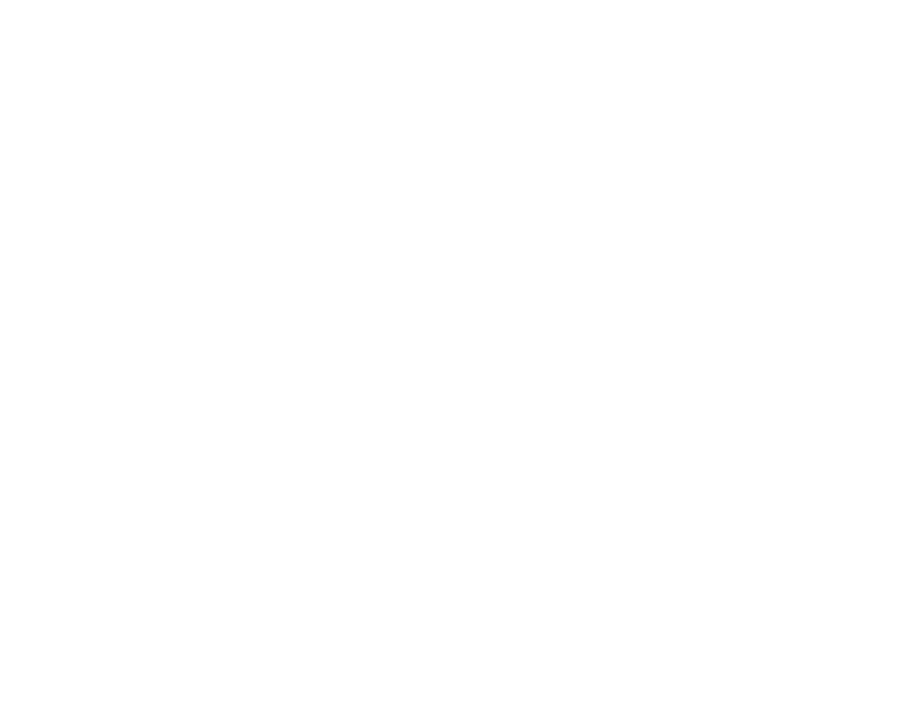
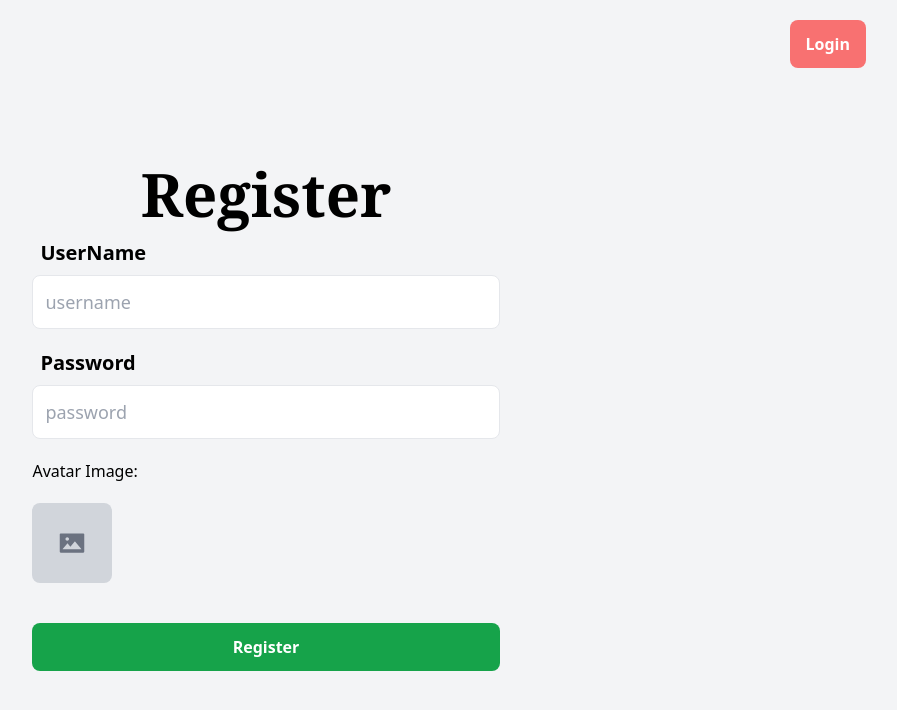
Before and after one commit to kangqiangyang8243/COMP-584-Project, a React (Vite) app: page /register in a window 1280 px wide. Before the commit this address had no page. Shown: the top 710 px of the page, without its empty margins (374-1271 px from the left). Built offline with nearby package versions, Linux system fonts and the light colour scheme.

Commit message:
login and signup page done

```diff
--- a/src/App.jsx
+++ b/src/App.jsx
@@ -2,6 +2,8 @@
 
 import Homepage from "./pages/Homepage";
 import PostPage from "./pages/PostPage";
+import LoginPage from "./pages/LoginPage";
+import RegisterPage from "./pages/RegisterPage";
 
 function App() {
   return (
@@ -9,6 +11,8 @@
       <Routes>
         <Route path="/" element={<Homepage />} />
         <Route path="/post" element={<PostPage />} />
+        <Route path="/login" element={<LoginPage />} />
+        <Route path="/register" element={<RegisterPage />} />
       </Routes>
     </BrowserRouter>
   );
--- a/src/components/PostContent.jsx
+++ b/src/components/PostContent.jsx
@@ -3,7 +3,7 @@
 
 function PostContent() {
   return (
-    <div className="shadow-md  rounded-lg flex flex-col gap-10 p-5 cursor-pointer ">
+    <div className=" flex flex-col gap-10 p-5 cursor-pointer ">
       <img
         src="../../public/1321.jpg"
         className="w-full  object-cover  "
--- a/src/components/RecentPost.jsx
+++ b/src/components/RecentPost.jsx
@@ -8,7 +8,7 @@
       </h3>
 
       <div className="flex flex-col gap-4 cursor-pointer ">
-        <div className="flex items-center gap-1 hover:shadow-md rounded-lg p-2 transform duration-100 ease-linear">
+        <div className="flex items-center gap-3 hover:shadow-md rounded-lg p-2 transform duration-100 ease-linear">
           <img
             className="w-12 h-12 lg:w-16 lg:h-16 rounded-full"
             src="../../public/1321.jpg"
@@ -22,7 +22,7 @@
           </div>
         </div>
 
-        <div className="flex items-center gap-1 cursor-pointer hover:shadow-md rounded-lg p-2 transform duration-100 ease-linear">
+        <div className="flex items-center gap-3 cursor-pointer hover:shadow-md rounded-lg p-2 transform duration-100 ease-linear">
           <img
             className="w-12 h-12 lg:w-16 lg:h-16 rounded-full"
             src="../../public/1321.jpg"
--- a/src/components/header.jsx
+++ b/src/components/header.jsx
@@ -1,16 +1,24 @@
 import React from "react";
+import { Link } from "react-router-dom";
 
 function Header() {
   return (
     <div>
       <div className=" border-b font-serif mx-auto p-4 pb-5 flex items-center justify-between">
         {/* left */}
-        <h1 className="text-3xl font-bold text-gray-600 ">Kangqiang Yang</h1>
+
+        <h1 className="text-3xl font-bold text-gray-600 ">
+          <Link to="/"> Kangqiang Yang</Link>
+        </h1>
 
         {/* right */}
         <ul className="text-xl list-none flex items-center gap-3 text-gray-500 ">
-          <li className="li_text">Post</li>
-          <li className="li_text">SignIn</li>
+          <Link to="/login">
+            <li className="li_text">Post</li>
+          </Link>
+          <Link to="/login">
+            <li className="li_text">SignIn</li>
+          </Link>
         </ul>
       </div>
     </div>
--- /dev/null
+++ b/src/pages/LoginPage.jsx
@@ -0,0 +1,53 @@
+import React from "react";
+
+function LoginPage() {
+  return (
+    <div className="w-full bg-gray-100 h-screen flex items-center justify-center bg-login bg-no-repeat bg-cover bg-center bg-fixed relative">
+      <a href="/register">
+        <button className=" absolute top-0 right-0 py-3  mr-10 mt-5 px-4 rounded-lg text-white ml-10 font-bold bg-green-600 hover:bg-green-500 active:bg-green-400">
+          Register
+        </button>
+      </a>
+      <div className="max-w-7xl mx-auto w-full p-4 flex flex-col items-center">
+        <div className="w-full  ">
+          <h1 className="text-[60px]  font-semibold font-serif text-center">
+            Login
+          </h1>
+        </div>
+
+        <form className="flex flex-col items-center w-full md:w-[40%] px-4 gap-5 font-serif">
+          <div className="flex flex-col gap-2 w-full">
+            <label className="font-semibold text-xl pl-2">Username</label>
+            <input
+              //   value={username}
+              //   onChange={(e) => setUsername(e.target.value)}
+              type="text"
+              placeholder="username"
+              className="outline-none  border rounded-lg p-3 placeholder:text-lg text-lg"
+            />
+          </div>
+
+          <div className="flex flex-col gap-2 w-full">
+            <label className="font-semibold text-xl pl-2">Password</label>
+            <input
+              //   value={password}
+              //   onChange={(e) => setPassword(e.target.value)}
+              type="password"
+              placeholder="password"
+              className="outline-none  border rounded-lg p-3 placeholder:text-lg text-lg"
+            />
+          </div>
+
+          <button
+            type="submit"
+            className="py-3 w-full md:w-[50%] mr-10 mt-5 px-4 rounded-lg text-white ml-10 font-bold bg-red-400 hover:bg-red-500 active:bg-red-600 disabled:cursor-not-allowed"
+          >
+            Login
+          </button>
+        </form>
+      </div>
+    </div>
+  );
+}
+
+export default LoginPage;
--- a/src/pages/PostPage.jsx
+++ b/src/pages/PostPage.jsx
@@ -6,14 +6,14 @@
 
 function PostPage() {
   return (
-    <div className="max-w-7xl mx-auto flex flex-col gap-4">
+    <div className="max-w-7xl mx-auto flex flex-col ">
       <Header />
 
-      <div className="flex flex-col   lg:grid grid-cols-6 gap-5 m-2">
+      <div className="flex flex-col   lg:grid grid-cols-6 gap-5">
         <div className="col-span-4 ">
           <PostContent />
         </div>
-        <div className="col-span-2 ">
+        <div className="col-span-2 mt-5">
           <div className="gap-5 flex flex-col lg:gap-10 sticky top-[10px]">
             <RecentPost />
 
--- /dev/null
+++ b/src/pages/RegisterPage.jsx
@@ -0,0 +1,83 @@
+import React, { useState } from "react";
+import { AiFillPicture } from "react-icons/ai";
+
+function RegisterPage() {
+  const [file, setFile] = useState("");
+  return (
+    <div className="w-full bg-gray-100 h-screen relative flex flex-col items-center justify-center bg-register bg-no-repeat bg-cover bg-center bg-fixed gap-5">
+      <a href="/login">
+        <button className="absolute top-0 right-0 py-3  mr-10 mt-5 px-4 rounded-lg text-white ml-10 font-bold bg-red-400 hover:bg-red-500 active:bg-red-600">
+          Login
+        </button>
+      </a>
+
+      <div className="max-w-7xl mx-auto w-full p-4 flex flex-col items-center">
+        <div className="w-full  ">
+          <h1 className="text-[60px]  font-semibold font-serif text-center">
+            Register
+          </h1>
+        </div>
+
+        <form
+          //   onSubmit={handleSubmit}
+          className="flex flex-col  w-full md:w-[40%] px-4 gap-5"
+        >
+          <div className="flex flex-col gap-2 w-full">
+            <label className="font-semibold text-xl pl-2">UserName</label>
+            <input
+              //   value={username}
+              //   onChange={(e) => setUsername(e.target.value)}
+              type="text"
+              placeholder="username"
+              className="outline-none  border rounded-lg  p-3 placeholder:text-lg text-lg"
+            />
+          </div>
+
+          <div className="flex flex-col gap-2 w-full">
+            <label className="font-semibold text-xl pl-2">Password</label>
+            <input
+              //   value={password}
+              //   onChange={(e) => setPassword(e.target.value)}
+              type="password"
+              placeholder="password"
+              className="outline-none  border rounded-lg p-3 placeholder:text-lg text-lg"
+            />
+          </div>
+
+          <label>Avatar Image:</label>
+          {file ? (
+            <img
+              onClick={() => setFile()}
+              src={URL.createObjectURL(file)}
+              alt=""
+              className="w-20 h-20 rounded-lg  cursor-pointer bg-gray-300"
+            />
+          ) : (
+            <label
+              htmlFor="file"
+              className="w-20 h-20 rounded-lg flex items-center cursor-pointer justify-center bg-gray-300"
+            >
+              <AiFillPicture className="w-7 h-7 text-gray-500" />
+              <input
+                id="file"
+                type="file"
+                hidden
+                onChange={(e) => setFile(e.target.files[0])}
+                className="w-full p-2 outline-none shadow-md rounded-lg focus-within:shadow-lg"
+              />
+            </label>
+          )}
+
+          <button
+            type="submit"
+            className="py-3 w-full mr-10 mt-5 px-4 rounded-lg text-white  font-bold bg-green-600 hover:bg-green-500 active:bg-green-400"
+          >
+            Register
+          </button>
+        </form>
+      </div>
+    </div>
+  );
+}
+
+export default RegisterPage;
```
